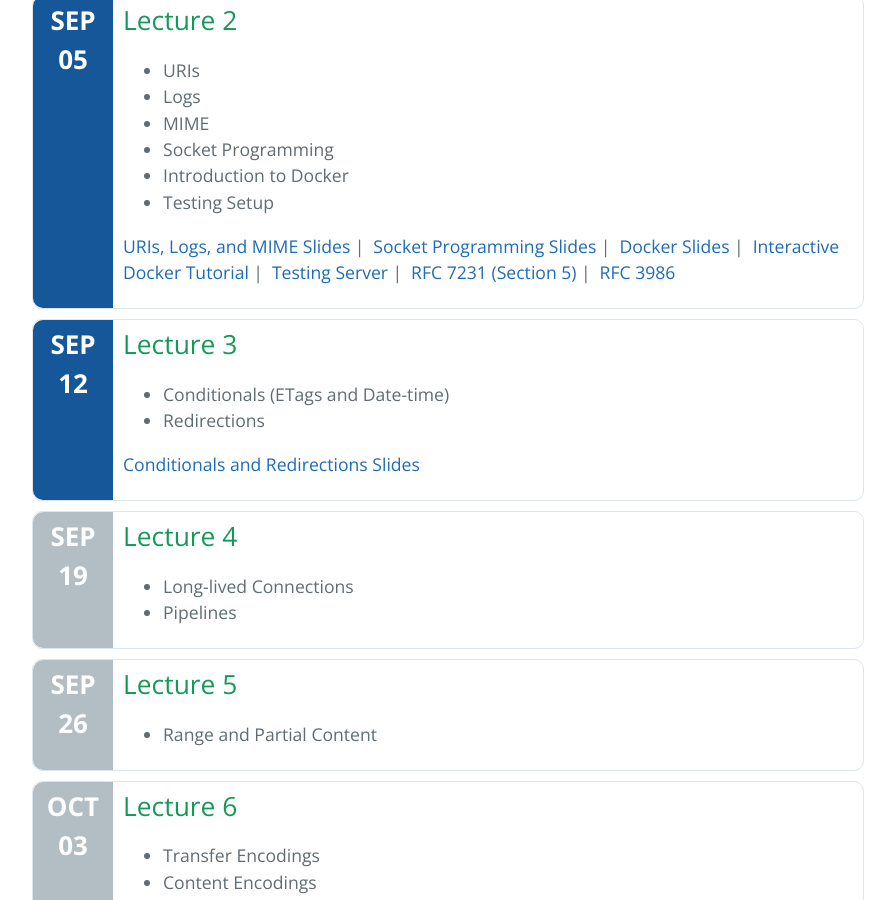
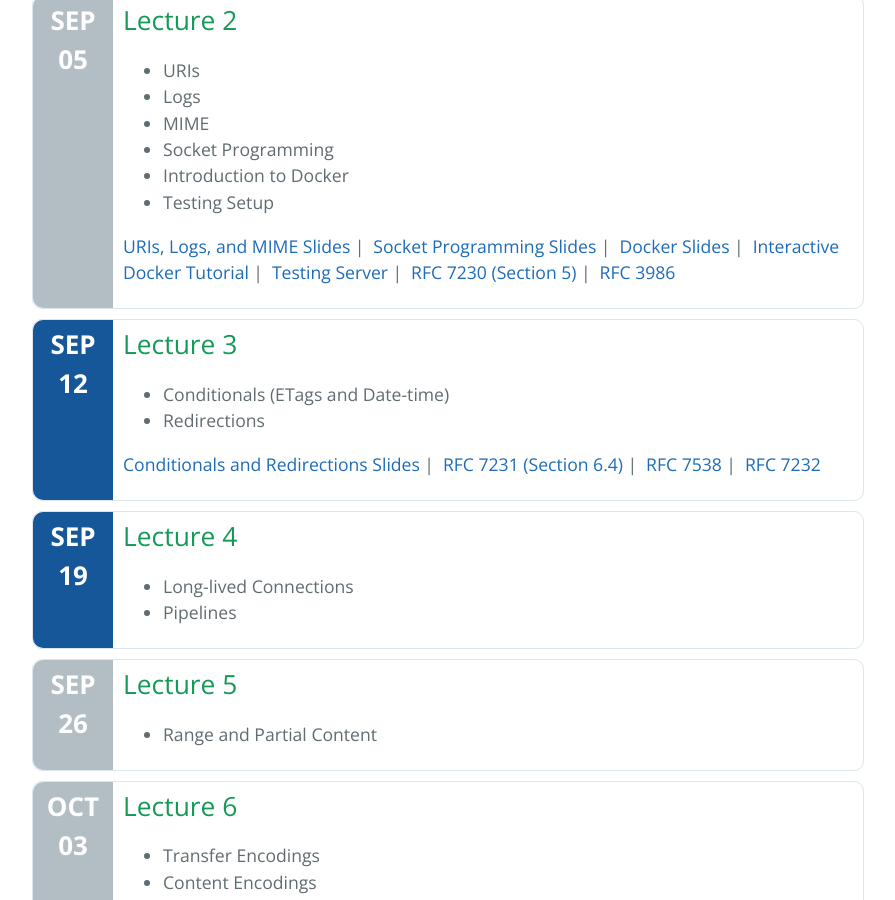
Before and after one commit to cs531-f19/cs531-f19.github.io, a Jekyll site: the page built from lectures.md, in a window 1280 px wide and 900 px high, scrolled down 800 px. Shown: the whole window, without its empty margins (192-1087 px from the left). Built offline with Jekyll 4.4.1, drawn with Linux system fonts in a browser that asks for light colours; the repository's description, which GitHub fills in, is left out.

Commit message:
Add links to Lecture 3 and update featured lectures

```diff
--- a/_data/lectures.yml
+++ b/_data/lectures.yml
@@ -21,7 +21,6 @@
       href: https://tools.ietf.org/html/rfc7231
 - title: Lecture 2
   date: 2019-09-05
-  featured: true
   topics:
     - URIs
     - Logs
@@ -40,7 +39,7 @@
       href: https://training.play-with-docker.com/microservice-orchestration/
     - title: Testing Server
       href: https://cs531.cs.odu.edu/
-    - title: RFC 7231 (Section 5)
+    - title: RFC 7230 (Section 5)
       href: https://tools.ietf.org/html/rfc7230
     - title: RFC 3986
       href: https://tools.ietf.org/html/rfc3986
@@ -53,8 +52,15 @@
   links:
     - title: Conditionals and Redirections Slides
       href: /slides/lecture-03-conditionals-redirections.pdf
+    - title: RFC 7231 (Section 6.4)
+      href: https://tools.ietf.org/html/rfc7231
+    - title: RFC 7538
+      href: https://tools.ietf.org/html/rfc7538
+    - title: RFC 7232
+      href: https://tools.ietf.org/html/rfc7232
 - title: Lecture 4
   date: 2019-09-19
+  featured: true
   topics:
     - Long-lived Connections
     - Pipelines
```
